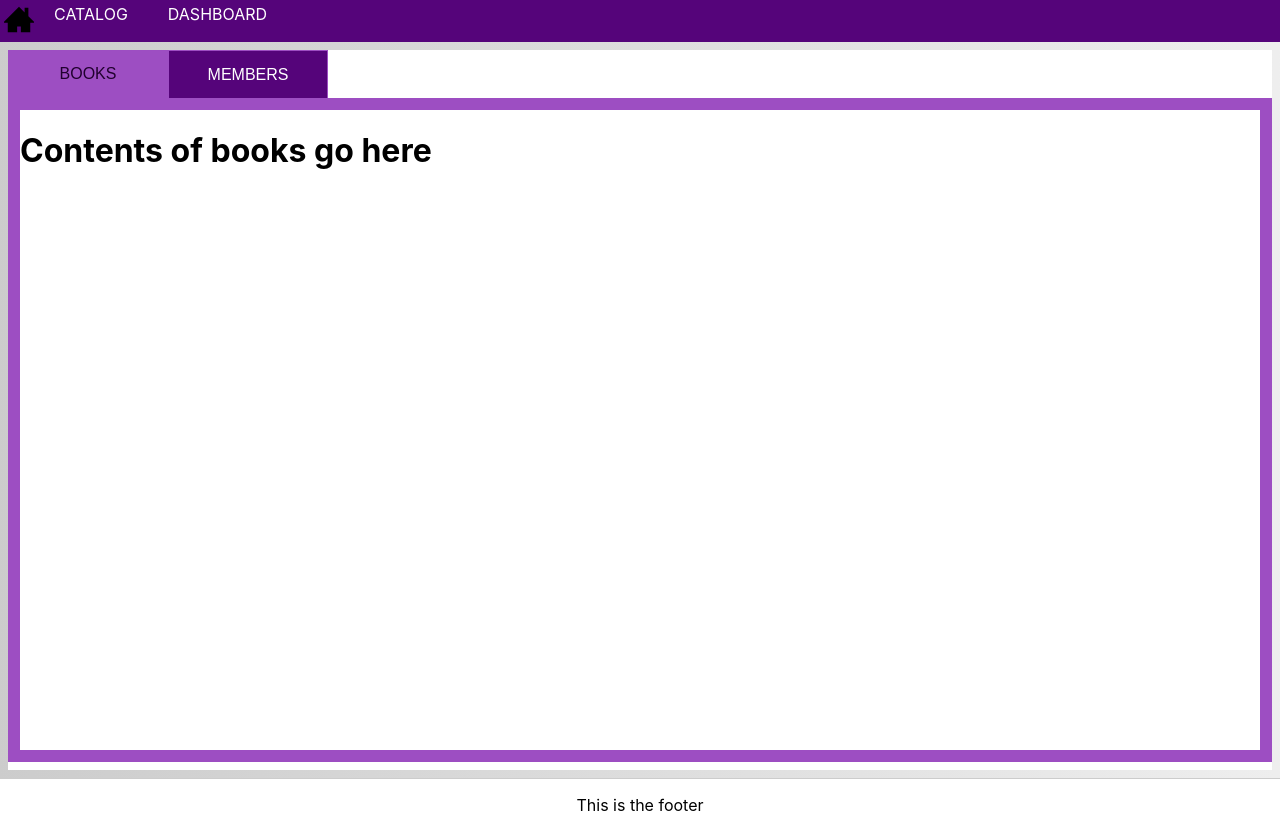
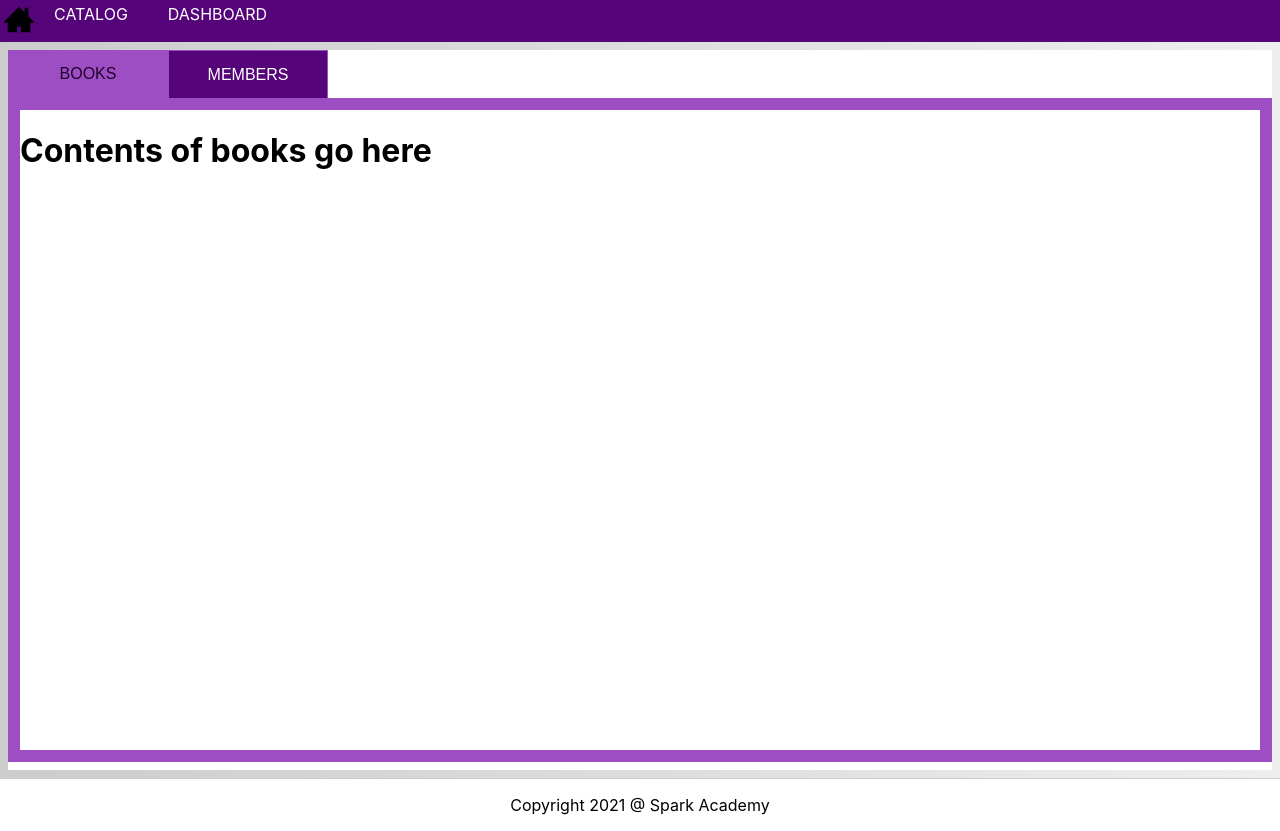
Before and after one commit to shehancshanaka/Library_Management_System_MERN, a React (Create React App) app in the folder lms/: page / in a window 1280 px wide. Built offline with nearby package versions, Linux system fonts and the light colour scheme.

Commit message:
add footer text

```diff
--- a/lms/src/App.js
+++ b/lms/src/App.js
@@ -34,12 +34,10 @@ function App() {
           <NavLink href="#">DashBoard</NavLink>
         </NavItem>
       </NavBar>
-      <Main><Dashboard>
-
-
-
-      </Dashboard></Main>
-      <Footer> This is the footer</Footer>
+      <Main>
+        <Dashboard></Dashboard>
+      </Main>
+      <Footer>Copyright {new Date().getFullYear()} @ Spark Academy </Footer>
     </ThemeProvider>
   );
 }
```
